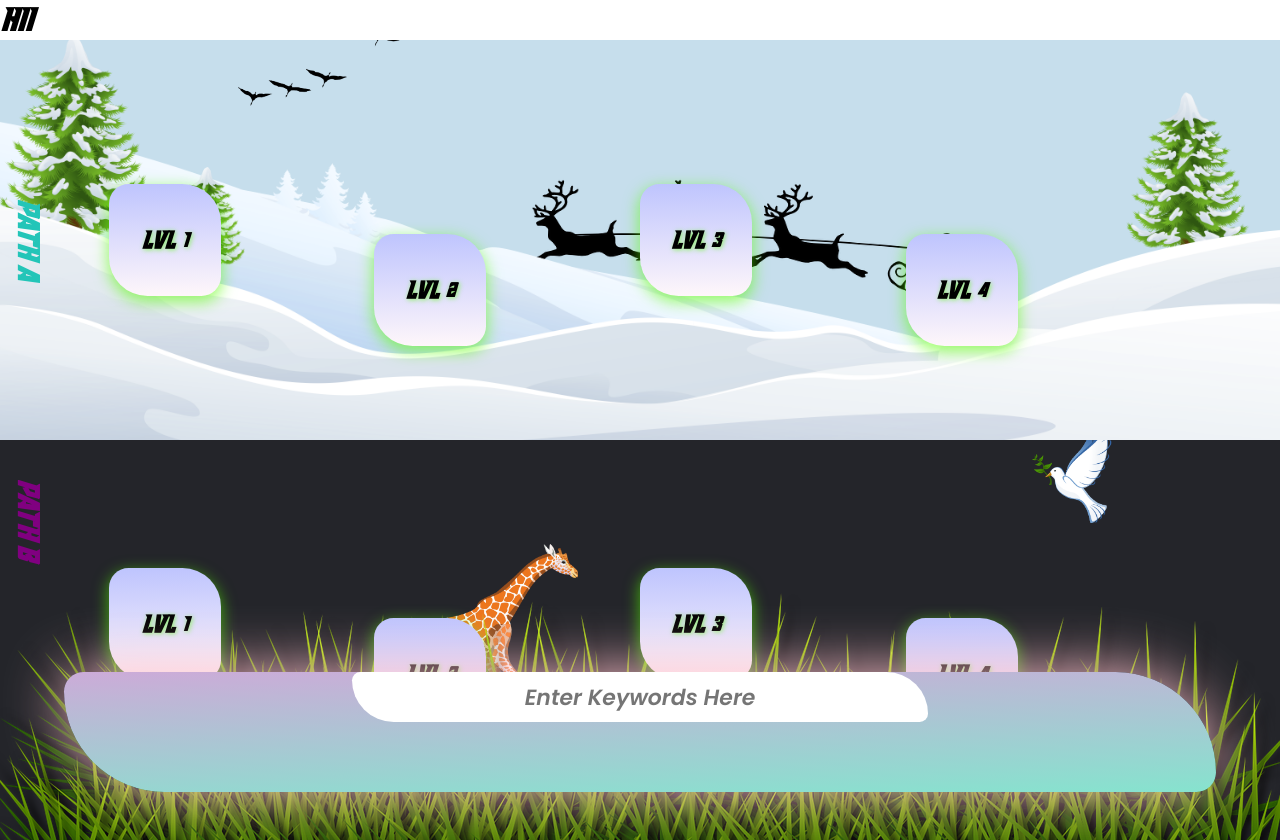
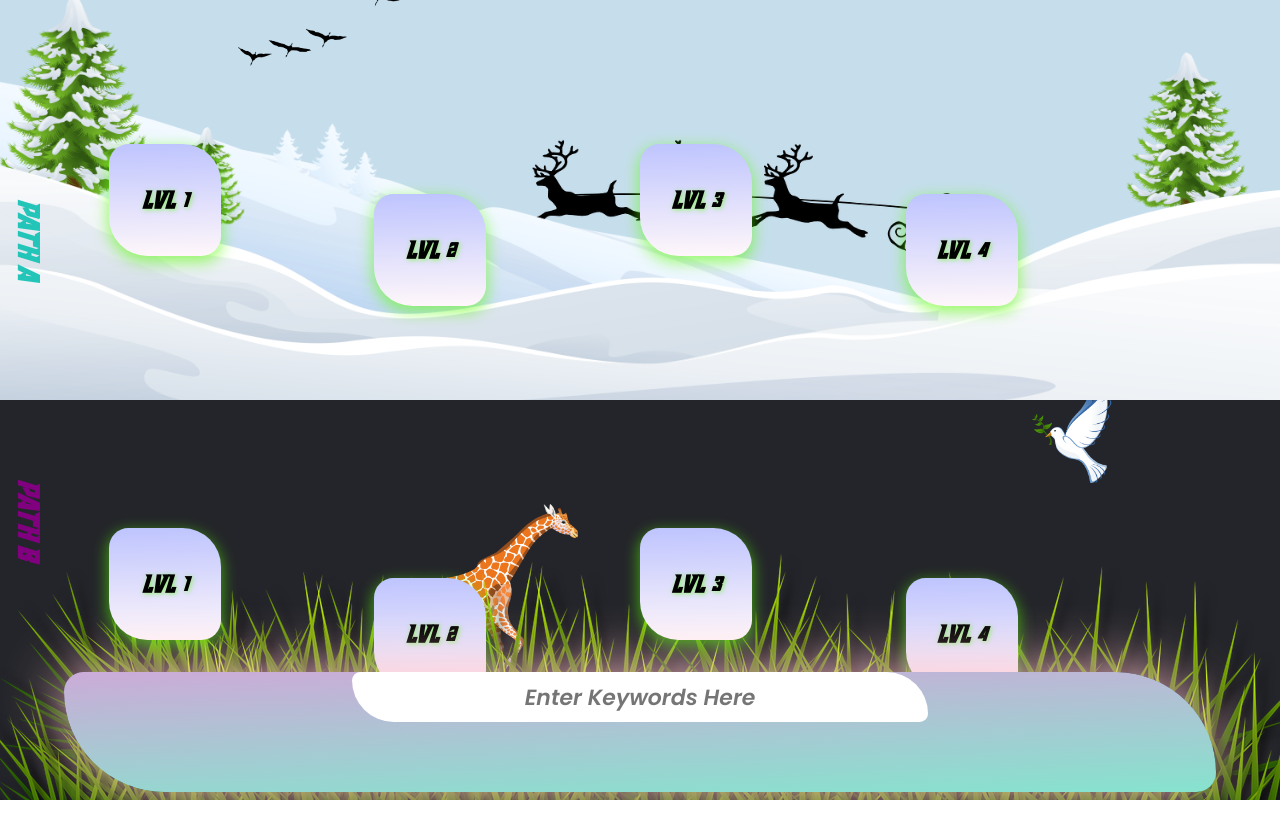
Before and after one commit to AshifAli007/breakthrucode, a React (Create React App) app: page /event in a window 1280 px wide. After the commit the page ends 800 px from the top, so only its background shows below. Built offline with nearby package versions, Linux system fonts and the light colour scheme; some icons are missing.

Commit message:
redirects solved

```diff
--- a/src/containers/MainLayout/MainLayout.js
+++ b/src/containers/MainLayout/MainLayout.js
@@ -11,7 +11,6 @@ class Main extends Component {
         )
         return (
             <div>
-                <h1>hii</h1>
                 {routes}
             </div>
         )
```
